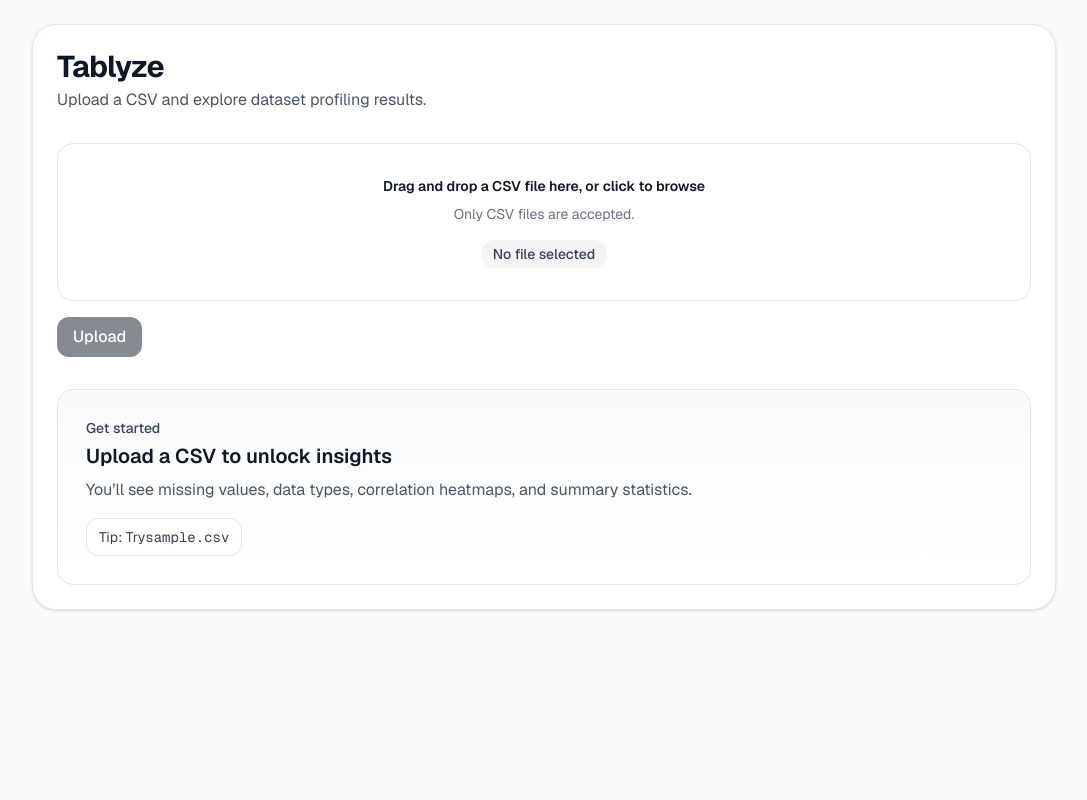
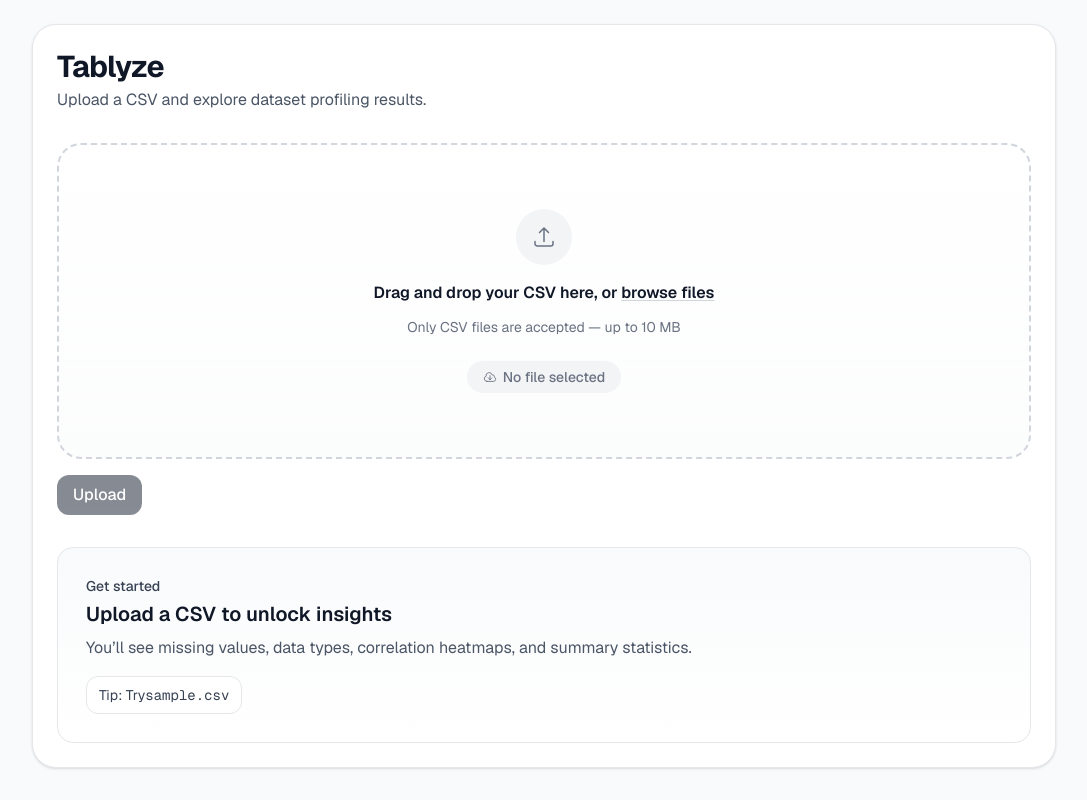
Before and after one commit to Codergirl-cyber/Tablyze, a Next.js app: page / in a window 1280 px wide. Shown: the whole page, without its empty margins (96-1183 px from the left). Built offline with nearby package versions, Linux system fonts and the light colour scheme.

Commit message:
feat: redesign CSV upload dropzone

```diff
--- a/app/page.tsx
+++ b/app/page.tsx
@@ -327,10 +327,10 @@ export default function Home() {
                   onDrop={handleDrop}
                   onDragOver={handleDragOver}
                   onDragLeave={handleDragLeave}
-                  className={`rounded-xl border px-5 py-8 transition-all duration-150 focus:outline-none focus:ring-2 focus:ring-gray-900 focus:ring-offset-2 focus:ring-offset-white ${
+                  className={`group relative rounded-2xl border-2 border-dashed px-6 py-12 sm:py-16 transition-all duration-300 ease-in-out focus:outline-none focus:ring-2 focus:ring-gray-900 focus:ring-offset-2 focus:ring-offset-white ${
                     dragActive
-                      ? "border-gray-900 bg-gray-100"
-                      : "border-gray-200 bg-white hover:border-gray-300"
+                      ? "border-gray-900 bg-gray-50 shadow-inner scale-[1.01]"
+                      : "border-gray-300 bg-gradient-to-b from-white to-gray-50/50 hover:border-gray-400 hover:shadow-sm hover:scale-[1.005]"
                   }`}
                 >
                   <input
@@ -341,15 +341,46 @@ export default function Home() {
                     onChange={handleInputChange}
                     className="hidden"
                   />
-                  <div className="flex flex-col items-center justify-center gap-2 text-center">
-                    <span className="text-sm font-semibold text-gray-900">
-                      Drag and drop a CSV file here, or click to browse
+                  <div className="flex flex-col items-center justify-center gap-3 text-center">
+                    {/* Upload icon */}
+                    <div className={`mb-1 flex h-14 w-14 items-center justify-center rounded-full transition-all duration-300 ${
+                      dragActive
+                        ? "bg-gray-900 text-white scale-110 shadow-lg"
+                        : "bg-gray-100 text-gray-500 group-hover:bg-gray-200 group-hover:text-gray-700"
+                    }`}>
+                      <svg className="h-6 w-6" fill="none" viewBox="0 0 24 24" strokeWidth={1.5} stroke="currentColor" aria-hidden="true">
+                        <path strokeLinecap="round" strokeLinejoin="round" d="M3 16.5v2.25A2.25 2.25 0 005.25 21h13.5A2.25 2.25 0 0021 18.75V16.5m-13.5-9L12 3m0 0l4.5 4.5M12 3v13.5" />
+                      </svg>
+                    </div>
+                    <span className="text-base font-semibold text-gray-900">
+                      Drag and drop your CSV here, or{" "}
+                      <span className="text-gray-900 underline underline-offset-2 decoration-gray-300 hover:decoration-gray-900 transition-all duration-200">
+                        browse files
+                      </span>
                     </span>
                     <span className="text-sm text-gray-500">
-                      Only CSV files are accepted.
+                      Only CSV files are accepted — up to 10 MB
                     </span>
-                    <span className="mt-2 inline-flex items-center rounded-full bg-gray-100 px-3 py-1 text-sm font-medium text-gray-700">
-                      {selectedFileName ?? "No file selected"}
+                    <span className={`mt-3 inline-flex items-center gap-1.5 rounded-full px-4 py-1.5 text-sm font-medium transition-all duration-200 ${
+                      selectedFileName
+                        ? "bg-gray-900 text-white shadow-sm"
+                        : "bg-gray-100 text-gray-500"
+                    }`}>
+                      {selectedFileName ? (
+                        <>
+                          <svg className="h-3.5 w-3.5" fill="none" viewBox="0 0 24 24" strokeWidth={2} stroke="currentColor" aria-hidden="true">
+                            <path strokeLinecap="round" strokeLinejoin="round" d="M19.5 14.25v-2.625a3.375 3.375 0 00-3.375-3.375h-1.5A1.125 1.125 0 0113.5 7.125v-1.5a3.375 3.375 0 00-3.375-3.375H8.25m2.25 0H5.625c-.621 0-1.125.504-1.125 1.125v17.25c0 .621.504 1.125 1.125 1.125h12.75c.621 0 1.125-.504 1.125-1.125V11.25a9 9 0 00-9-9z" />
+                          </svg>
+                          {selectedFileName}
+                        </>
+                      ) : (
+                        <>
+                          <svg className="h-3.5 w-3.5" fill="none" viewBox="0 0 24 24" strokeWidth={1.5} stroke="currentColor" aria-hidden="true">
+                            <path strokeLinecap="round" strokeLinejoin="round" d="M12 9.75v6.75m0 0l-3-3m3 3l3-3m-8.25 6a4.5 4.5 0 01-1.41-8.775 5.25 5.25 0 0110.233-2.33 3 3 0 013.758 3.848A3.752 3.752 0 0118 19.5H6.75z" />
+                          </svg>
+                          No file selected
+                        </>
+                      )}
                     </span>
                   </div>
                 </div>
```
Also changed, not shown: 1 other file (tests, documents, lock files or other folders).
